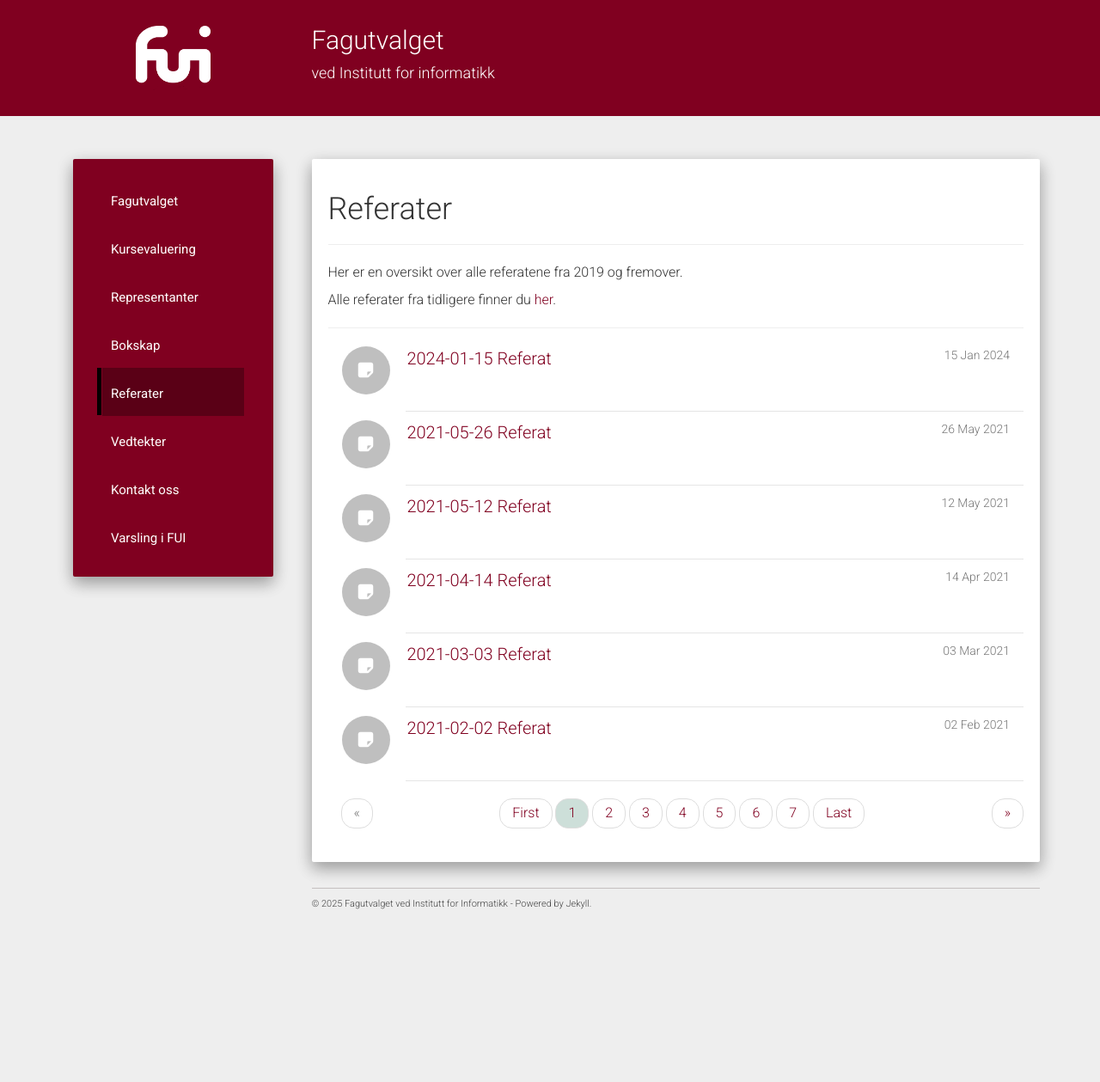
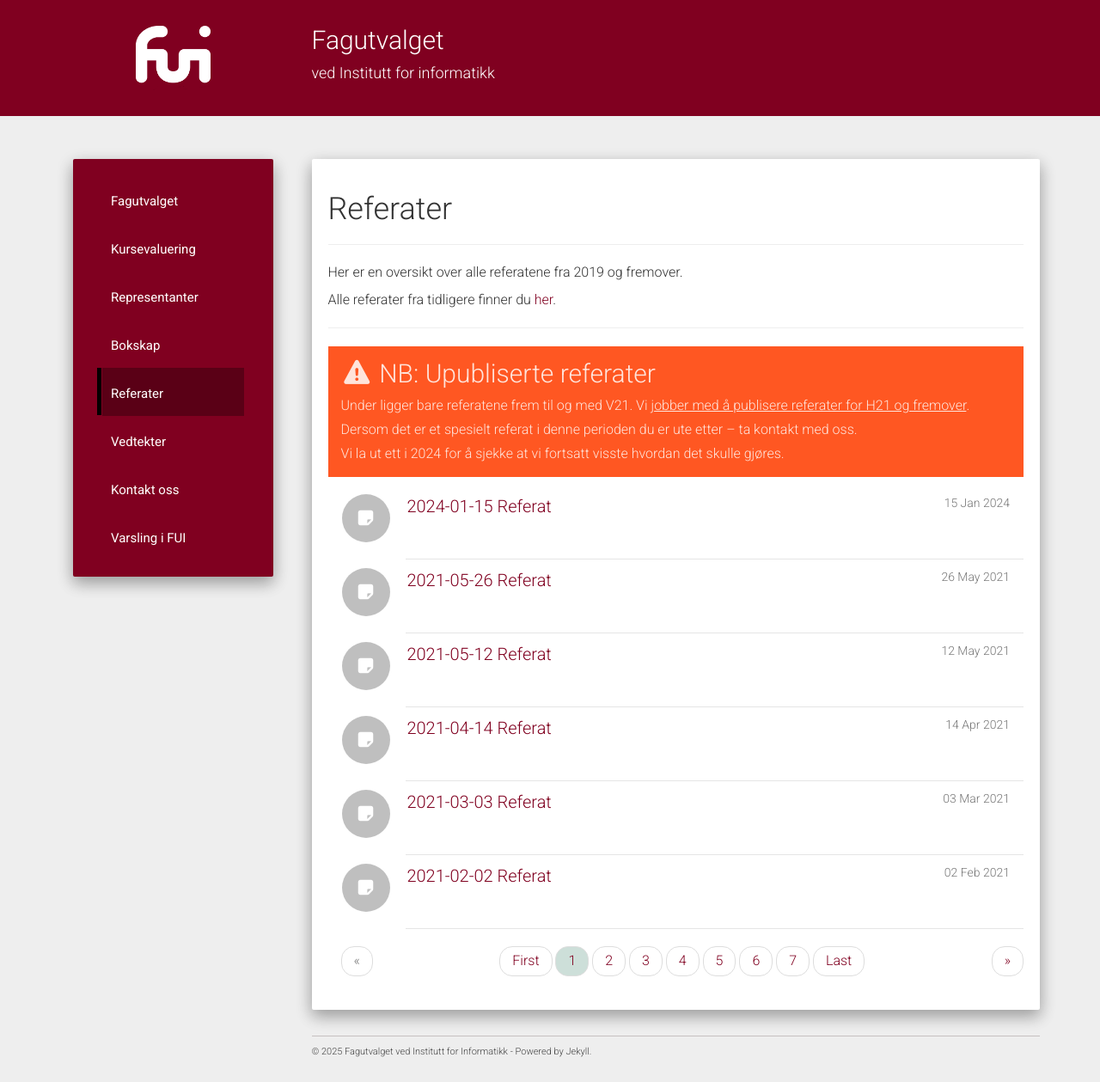
Before and after one commit to fui/fui.github.io, a Jekyll site: the page built from referater/index.html, in a window 1280 px wide. Shown: the whole page at 86% size. Built offline with Jekyll 4.4.1, drawn with Linux system fonts in a browser that asks for light colours; nearby versions of some CDN libraries; the list of posts is cut into pages by our own code; before the commit the page ends 1087 px from its top, so only the background shows below that.

Commit message:
Legg til advarsel om at det er en del upubliserte referater.

```diff
--- a/referater/index.html
+++ b/referater/index.html
@@ -12,6 +12,28 @@ layout: default
     <a href="http://fui.ifi.uio.no/referater/interne_moter/">her</a>.
   </p>
   <hr />
+  <div class="alert alert-warning" role="alert" style="margin-top: 1em">
+    <h2 style="margin-top: 0">
+      <i class="fa fa-exclamation-triangle"></i> NB: Upubliserte referater
+    </h2>
+    <p>
+      Under ligger bare referatene frem til og med V21. Vi
+      <a
+        href="https://github.com/fui/fui.github.io/issues/76"
+        style="text-decoration: underline"
+      >
+        jobber med å publisere referater for H21 og fremover</a
+      >.
+    </p>
+    <p>
+      Dersom det er et spesielt referat i denne perioden du er ute etter –
+      <a href="mailto:styret@ififui.no">ta kontakt</a> med oss.
+    </p>
+    <p>
+      Vi la ut ett i 2024 for å sjekke at vi fortsatt visste hvordan det skulle
+      gjøres.
+    </p>
+  </div>
   <div class="list-group">
     {% for post in paginator.posts %}
     <div class="list-group-item">
```
